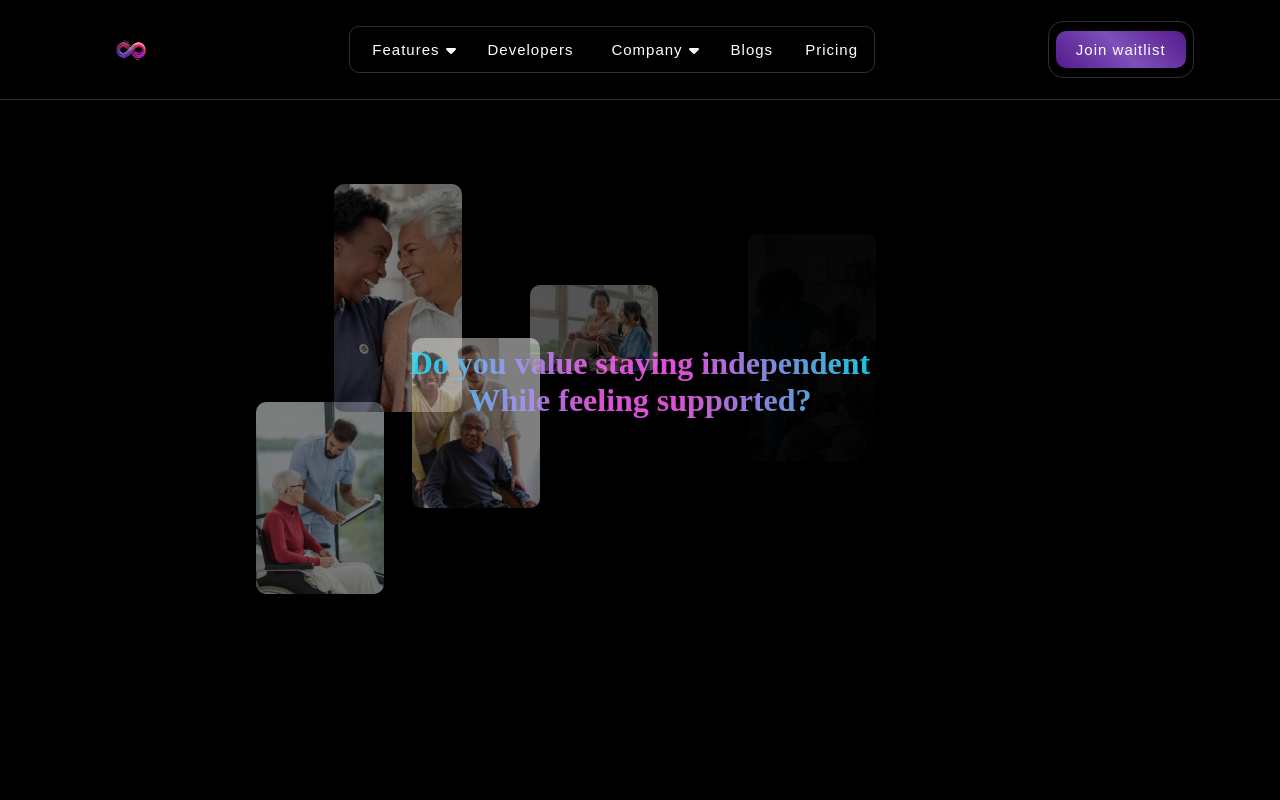
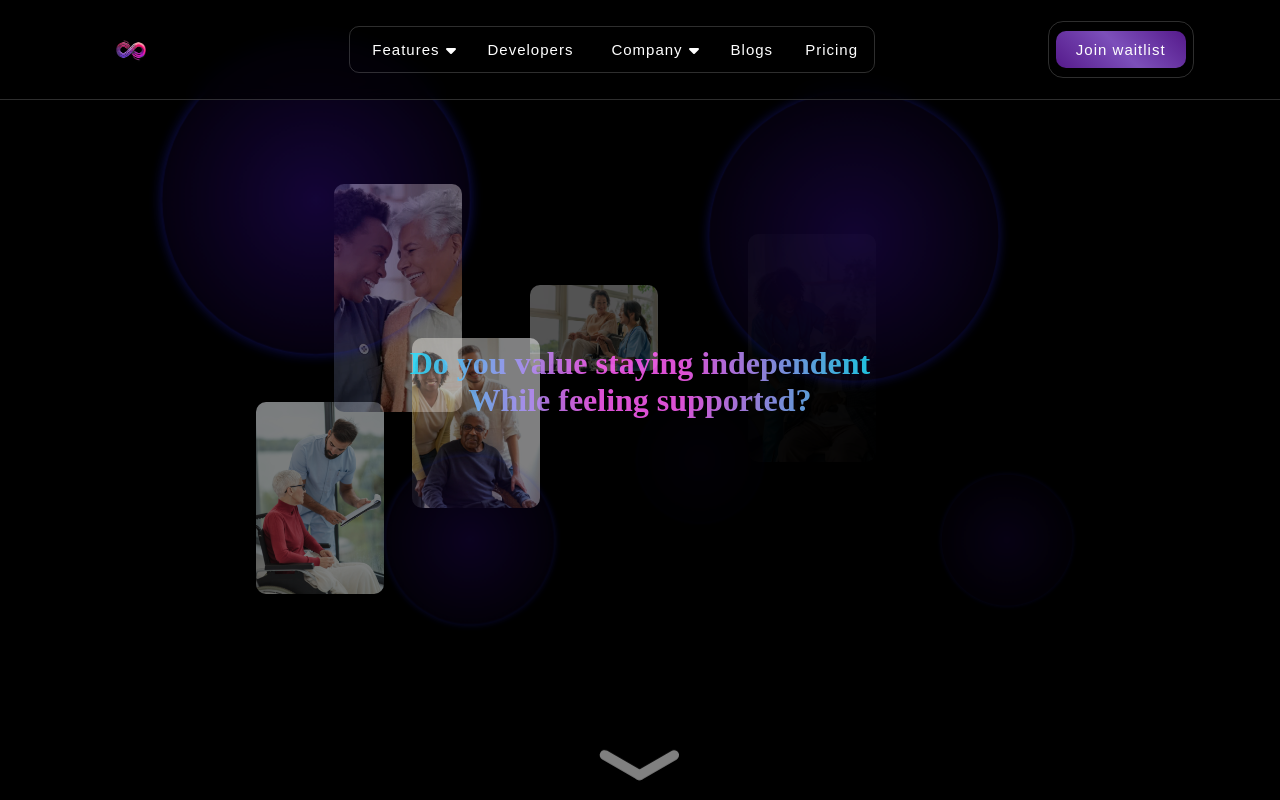
Before and after one commit to Senior-well/senior-care, a React app: page / in a window 1280 px wide. Shown: the top 800 px of the page. Built offline with nearby package versions, Linux system fonts and the light colour scheme.

Commit message:
Implemented new UI design

```diff
--- a/src/frontend/HomePage/HomePage.sass
+++ b/src/frontend/HomePage/HomePage.sass
@@ -1,10 +1,19 @@
 $flexDisplay: flex
+$darkBlue: rgba(54, 14, 146, 0.65)
+
+@mixin objectBackground($top, $left, $backgroundColor, $boxShadowColor, $time)
+    top: $top
+    left: $left
+    background: -webkit-radial-gradient(center, ellipse cover, $backgroundColor 0%, rgba(0, 0, 0, 0) 100%)
+    box-shadow: 0px 0px 5px 0px $boxShadowColor
+    animation-duration: $time
 
 .homePage
     display: $flexDisplay
     align-items: center
     justify-content: center
     height: 100vh
+    overflow: hidden
 
     .homePageContainer
         position: relative
@@ -30,7 +39,7 @@ $flexDisplay: flex
             flex-direction: column
             justify-content: center
             text-align: center
-            width: 500px
+            width: 40vw
             left: 0
             right: 0
             margin: 0 auto
@@ -43,12 +52,58 @@ $flexDisplay: flex
                 animation: questionAnimation 7.2s ease-in-out forwards
 
             h1
+                font-size: 2.5vw
                 background: radial-gradient(circle farthest-corner at center center, rgba(255, 94, 247, 1) 17.8%, rgba(2, 245, 255, 1) 100.2%)
                 -webkit-background-clip: text
                 background-clip: text
                 color: transparent
                 font-style: 'italic'
                 font-family: 'Playfair Display', serif
+
+        i
+            position: absolute
+            width: 120px
+            height: 120px
+            border-radius: 50%
+            -webkit-animation: backgroundEffect infinite
+            animation: backgroundEffect infinite
+            z-index: 0
+
+        .obj0
+            @include objectBackground(20px, 0px, $darkBlue, #1d1d9f, 5s)
+        .obj1
+            @include objectBackground(360px, 90%, $darkBlue, #1d1d9f, 7s)
+        .obj2
+            @include objectBackground(50%, 50%, $darkBlue, #1d1d9f, 3s)
+        .obj3
+            @include objectBackground(360px, 20%, $darkBlue, #1d1d9f, 9s)
+        .obj4
+            @include objectBackground(10%, 70%, $darkBlue, #1d1d9f, 4s)
+
+    .scrollDown
+        display: $flexDisplay
+        justify-content: center
+        position: absolute
+        bottom: 0
+        opacity: 0.5
+        animation: caretDownDisplay 1.5s ease-in-out infinite
+
+        .caret-down
+            position: relative
+            background: white
+            width: 10px
+            height: 50px
+            border-radius: 20px
+            transform: rotate(-60deg) translate(-10px,-15px)
+
+            &:after
+                content: ''
+                display: block
+                background: white
+                width: 10px
+                height: 50px
+                border-radius: 20px
+                transform: rotate(-60deg) translate(-17.5px,30px)
 
 @keyframes slideInAndOut
     0%
@@ -77,3 +132,30 @@ $flexDisplay: flex
     100%
         opacity: 0
         transform: translateY(-130px)
+
+@keyframes backgroundEffect
+    from
+        opacity: 0
+
+    25%
+        opacity: 0.75
+        transform: scale3d(3, 3, 4)
+
+    50%
+        opacity: 0.5
+
+    75%
+        opacity: 0.3
+
+    to
+        opacity: 0
+
+@keyframes caretDownDisplay
+    0%
+        transform: translateY(0px)
+
+    50%
+        transform: translateY(-20px)
+
+    100%
+        transform: translateY(0px)
```
